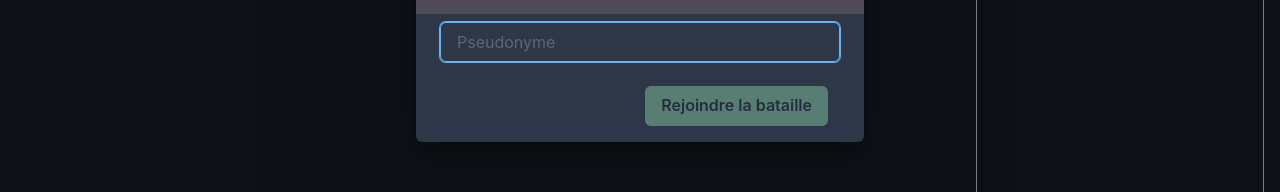
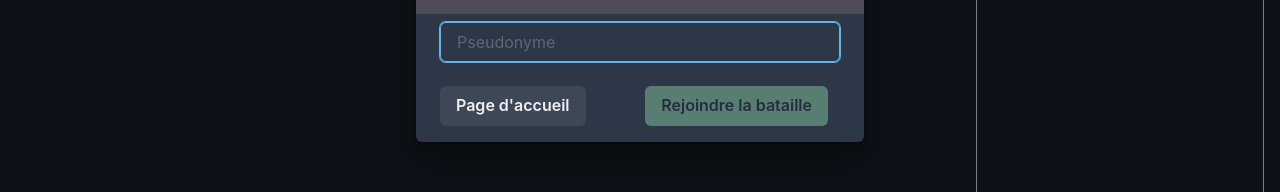
Before and after one commit to tylte/sinal, a Next.js app in the folder client/: page /lobby in a window 1280 px wide. Shown: the part 232-424 px from the top of the page. Built offline with nearby package versions, Linux system fonts and the light colour scheme; no server answers.

Commit message:
can move to home without name in lobby page

```diff
--- a/client/src/components/CreatePlayerModal.tsx
+++ b/client/src/components/CreatePlayerModal.tsx
@@ -12,7 +12,7 @@ import {
   AlertIcon,
   AlertTitle,
   Input,
-  Flex,
+  Spacer,
 } from "@chakra-ui/react";
 import { useRouter } from "next/router";
 import React, { useState } from "react";
@@ -32,6 +32,7 @@ export const CreatePlayerModal: React.FC<CreatePlayerModalProps> = ({
 }) => {
   const router = useRouter();
   const socket = useSocket();
+  console.log(router.route);
   const [_, setPlayer] = usePlayer();
 
   const [pseudo, setPseudo] = useState("");
@@ -100,7 +101,20 @@ export const CreatePlayerModal: React.FC<CreatePlayerModalProps> = ({
         </ModalBody>
 
         <ModalFooter>
-          <Flex>
+          {router.pathname !== "/" && (
+            <>
+              <Button
+                colorScheme="gray"
+                mr={3}
+                onClick={() => {
+                  router.push("/");
+                }}
+              >
+                Page d'accueil
+              </Button>
+              <Spacer />
+            </>
+          )}
           <Button
             colorScheme="green"
             mr={3}
@@ -109,7 +123,6 @@ export const CreatePlayerModal: React.FC<CreatePlayerModalProps> = ({
           >
             Rejoindre la bataille
           </Button>
-          </Flex>
         </ModalFooter>
       </ModalContent>
     </Modal>
--- a/client/src/components/DarkModeSwitch.tsx
+++ b/client/src/components/DarkModeSwitch.tsx
@@ -3,7 +3,6 @@ import { SunIcon, MoonIcon } from "@chakra-ui/icons";
 
 export const DarkModeSwitch = () => {
   const { colorMode, toggleColorMode } = useColorMode();
-  console.log(`colorMode : ${colorMode}`);
   const isDark = colorMode === "dark";
   const preventFocus = (e: any) => {
     if (e.relatedTarget) {
```
Lines whose indentation alone changed are shown as unchanged.
